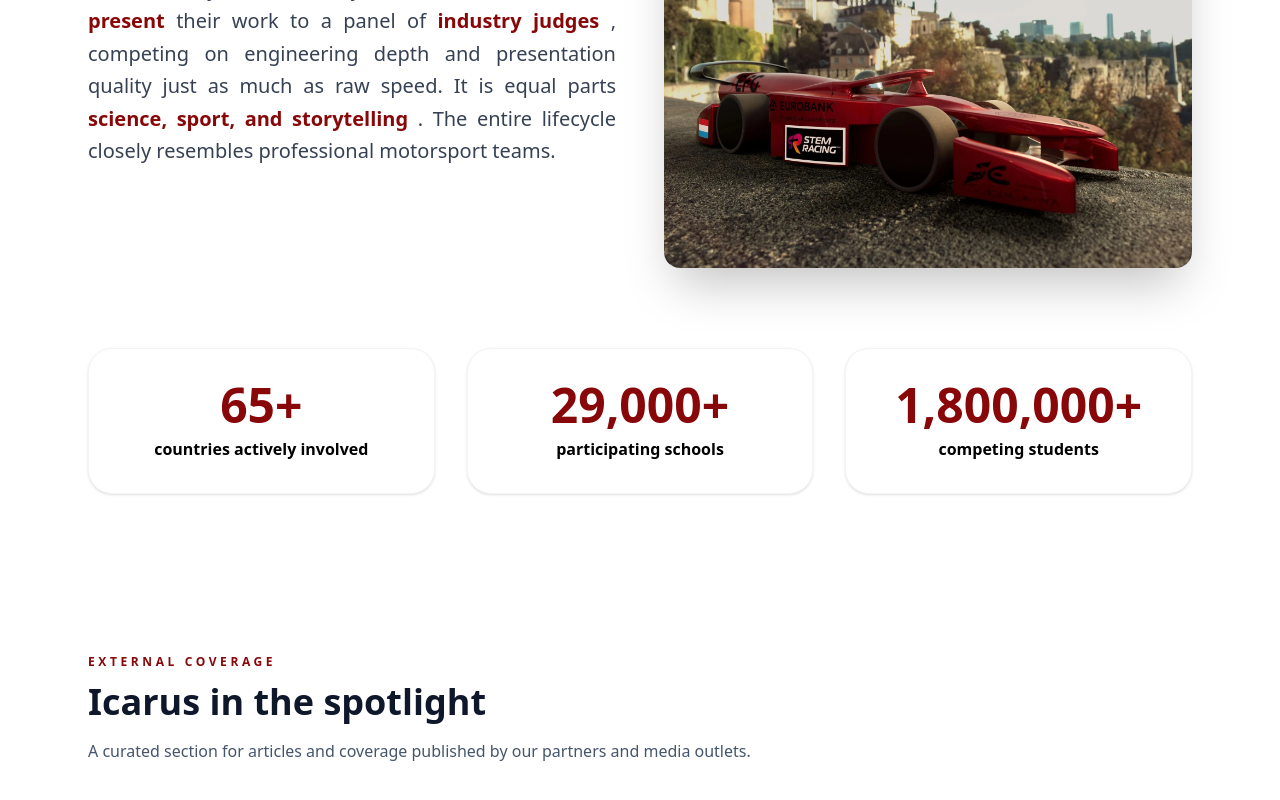
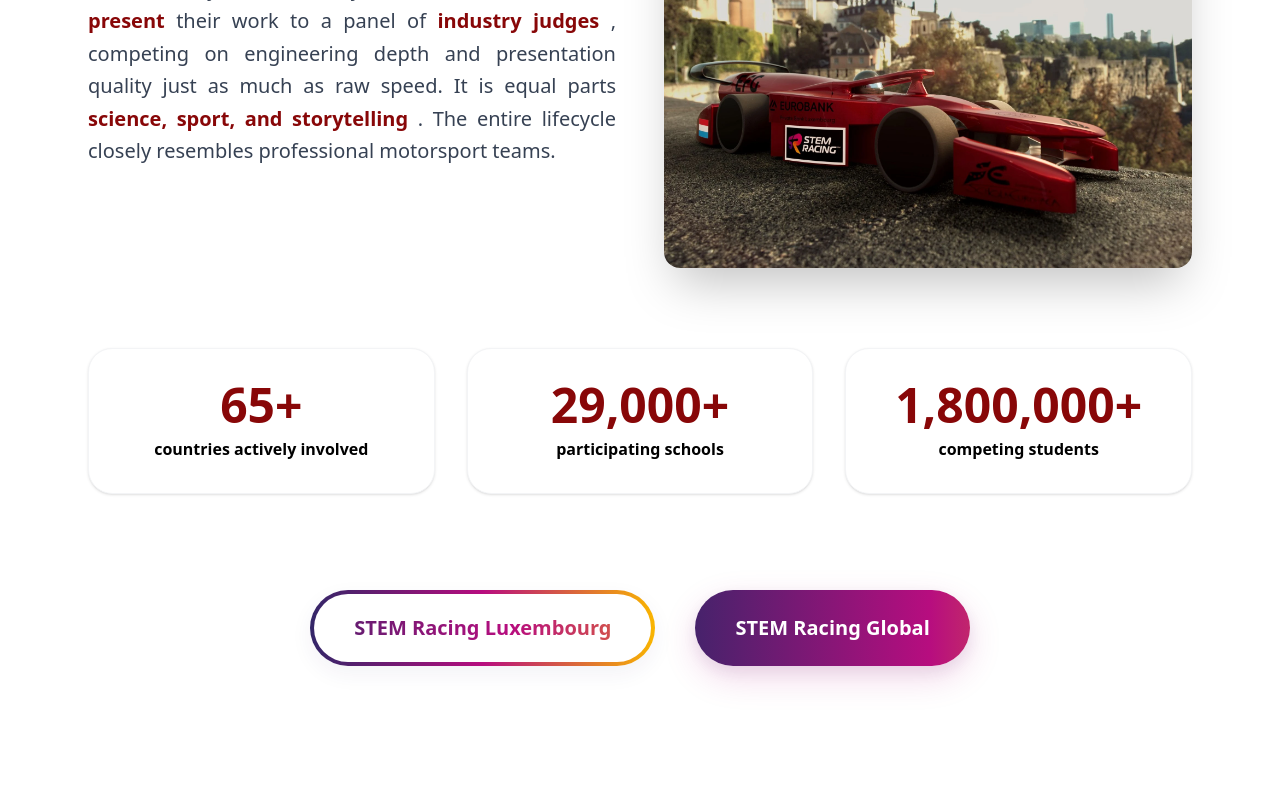
Before and after one commit to ccsio/icarus-website2, a Vue app: page / in a window 1280 px wide. Shown: the part 1996-2796 px from the top of the page. Built offline with nearby package versions, Linux system fonts and the light colour scheme; a web font is replaced by a local one.

Commit message:
stem racing cta buttons

```diff
--- a/src/components/StemRacing.vue
+++ b/src/components/StemRacing.vue
@@ -104,7 +104,7 @@
         />
         <div class="absolute inset-0 bg-linear-to-t from-black/80 via-transparent to-transparent opacity-0 group-hover:opacity-100 transition-opacity duration-300 flex items-end p-6">
           <p class="text-white text-sm md:text-base font-medium">
-            {{ $t('home.stem.image4Caption') }}
+            {{ $t('home.stem.image2Caption') }}
           </p>
         </div>
       </div>
@@ -124,7 +124,7 @@
     </div>
 
     <!-- Paragraph 2 -->
-    <div class="grid lg:grid-cols-2 gap-12 items-center">
+    <div class="grid lg:grid-cols-2 gap-12 items-center mb-8">
       <!-- Content Section -->
       <div class="space-y-6">
         <p class="text-lg md:text-xl text-gray-700 leading-relaxed text-justify">
@@ -139,7 +139,7 @@
       </div>
 
       <!-- Image Section -->
-      <div class="relative group overflow-hidden rounded-2xl shadow-2xl">
+      <div class="relative group overflow-hidden rounded-2xl shadow-2xl ">
         <img
           src="/images/lux_centre_car.webp"
           :alt="$t('home.stem.imageCaption')"
@@ -153,22 +153,9 @@
       </div>
     </div>
 
-    <!-- CTA Buttons -->
-
-    <!-- <div class="flex flex-wrap gap-4 pt-12 justify-center">
-      <a href="https://www.stemracing.lu/" target="_blank" class="px-6 py-3 border-2 border-icarus-red text-icarus-red font-bold rounded-full hover:bg-icarus-red hover:text-white transition-all duration-300">
-        {{ $t('home.stem.ctaLuxembourg') }}
-      </a>
-      <a href="https://www.stemracing.com/" target="_blank" class="px-6 py-3 border-2 border-icarus-red text-icarus-red font-bold rounded-full hover:bg-icarus-red hover:text-white transition-all duration-300">
-        {{ $t('home.stem.ctaGlobal') }}
-      </a>
-    </div> -->
-
-
-
 
     <!-- Stats Section -->
-    <div ref="statsEl" class="mt-20 grid grid-cols-1 md:grid-cols-3 gap-8">
+    <div ref="statsEl" class="mt-20 grid grid-cols-1 md:grid-cols-3 gap-8 mb-12">
       <div
         v-for="stat in ['countries', 'schools', 'students']"
         :key="stat"
@@ -182,5 +169,63 @@
         </p>
       </div>
     </div>
+
+    <!-- CTA Buttons -->
+    <div class="flex flex-wrap gap-10 pt-12 justify-center">
+      <a
+        href="https://www.stemracing.lu/"
+        target="_blank"
+        class="cta-outline px-8 py-3 md:px-10 md:py-5 rounded-full flex items-center gap-3 transform transition-all duration-300"
+      >
+        <span class="text-lg md:text-xl gradient-text font-bold">{{ $t('home.stem.ctaLuxembourg') }}</span>
+      </a>
+
+      <a
+        href="https://www.stemracing.com/"f
+        target="_blank"
+        class="cta-filled px-8 py-3 md:px-10 md:py-4 rounded-full flex items-center gap-3 transform transition-all duration-300"
+      >
+        <span class="text-white text-lg md:text-xl font-bold">{{ $t('home.stem.ctaGlobal') }}</span>
+      </a>
+    </div>
   </section>
 </template>
+
+<style scoped>
+.cta-filled {
+  background: linear-gradient(90deg, rgb(51,38,104), rgb(183,13,127), rgb(249,181,0));
+  background-size: 200% 100%;
+  animation: gradientShift 6s linear infinite;
+  box-shadow: 0 12px 34px rgba(183,13,127,0.16), 0 6px 14px rgba(51,38,104,0.08);
+}
+
+.cta-outline {
+  background-image: linear-gradient(white, white), linear-gradient(90deg, rgb(51,38,104), rgb(183,13,127), rgb(249,181,0));
+  background-origin: padding-box, border-box;
+  background-clip: padding-box, border-box;
+  border: 4px solid transparent;
+  box-shadow: 0 8px 22px rgba(51,38,104,0.06);
+  position: relative;
+}
+
+.gradient-text {
+  background: linear-gradient(90deg, rgb(51,38,104), rgb(183,13,127), rgb(249,181,0));
+  background-size: 200% 100%;
+  animation: gradientShift 8s linear infinite;
+  -webkit-background-clip: text;
+  background-clip: text;
+  -webkit-text-fill-color: transparent;
+  color: transparent;
+}
+
+.cta-filled:hover,
+.cta-outline:hover {
+  transform: translateY(-3px) scale(1.02);
+}
+
+@keyframes gradientShift {
+  0% { background-position: 0% 50%; }
+  50% { background-position: 100% 50%; }
+  100% { background-position: 0% 50%; }
+}
+</style>
--- a/src/i18n/locales/de.json
+++ b/src/i18n/locales/de.json
@@ -28,8 +28,8 @@
                 "stem": "Wissenschaft, Sport und Storytelling"
             },
             "ctaVideo": "Unser Video",
-            "ctaGlobal": "Globale Seite",
-            "ctaLuxembourg": "Lux. Seite",
+            "ctaGlobal": "STEM Racing Global",
+            "ctaLuxembourg": "STEM Racing Luxembourg",
             "imageCaption": "Petar auf dem Startgitter der World Finals 2025",
             "image2Caption": "Fusion 360-Design unseres Autos für die World Finals 2025.",
             "image3Caption": "CFD-Simulation in Ansys unseres Autos für die Nationals 2026.",
--- a/src/i18n/locales/en.json
+++ b/src/i18n/locales/en.json
@@ -28,8 +28,8 @@
                 "stem": "science, sport, and storytelling"
             },
             "ctaVideo": "Our Video",
-            "ctaGlobal": "Global Site",
-            "ctaLuxembourg": "Lux. Site",
+            "ctaGlobal": "STEM Racing Global",
+            "ctaLuxembourg": "STEM Racing Luxembourg",
             "imageCaption": "Petar on the starting grid at the World Finals 2025",
             "image2Caption": "Fusion 360 design of our World Finals 2025 car.",
             "image3Caption": "CFD simulation in Ansys of our Nationals 2026 car.",
--- a/src/i18n/locales/fr.json
+++ b/src/i18n/locales/fr.json
@@ -28,8 +28,8 @@
                 "stem": "science, sport et narration"
             },
             "ctaVideo": "Notre Vidéo",
-            "ctaGlobal": "Site Mondiale",
-            "ctaLuxembourg": "Site Lux.",
+            "ctaGlobal": "STEM Racing Global",
+            "ctaLuxembourg": "STEM Racing Luxembourg",
             "imageCaption": "Petar sur la grille de départ des Finales mondiales 2025",
             "image2Caption": "Conception Fusion 360 de notre voiture pour les Finales mondiales 2025.",
             "image3Caption": "Simulation CFD dans Ansys de notre voiture pour les Nationales 2026.",
--- a/src/i18n/locales/lb.json
+++ b/src/i18n/locales/lb.json
@@ -28,8 +28,8 @@
                 "stem": "Wëssenschaft, Sport a Storytelling"
             },
             "ctaVideo": "Eise Video",
-            "ctaGlobal": "Global Säit",
-            "ctaLuxembourg": "Lëtz. Säit",
+            "ctaGlobal": "STEM Racing Global",
+            "ctaLuxembourg": "STEM Racing Luxembourg",
             "imageCaption": "De Petar op der Startgrid bei de World Finals 2025",
             "image2Caption": "Fusion 360-Design vun eisem Auto fir d'World Finals 2025.",
             "image3Caption": "CFD-Simulatioun an Ansys vun eisem Auto fir d'Nationals 2026.",
```
Also changed, not shown: public/icons/stem_racing.png (added), public/icons/stem_racing_luxembourg.png (added).
